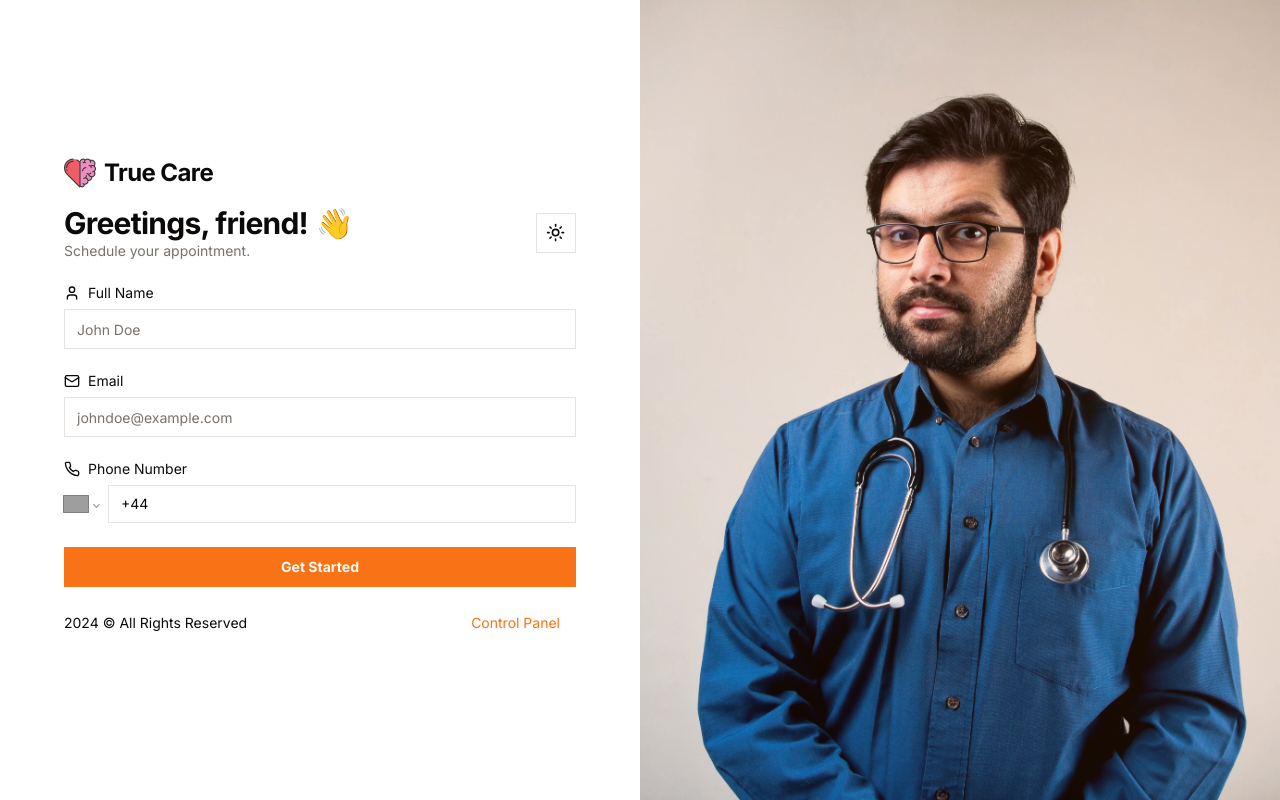
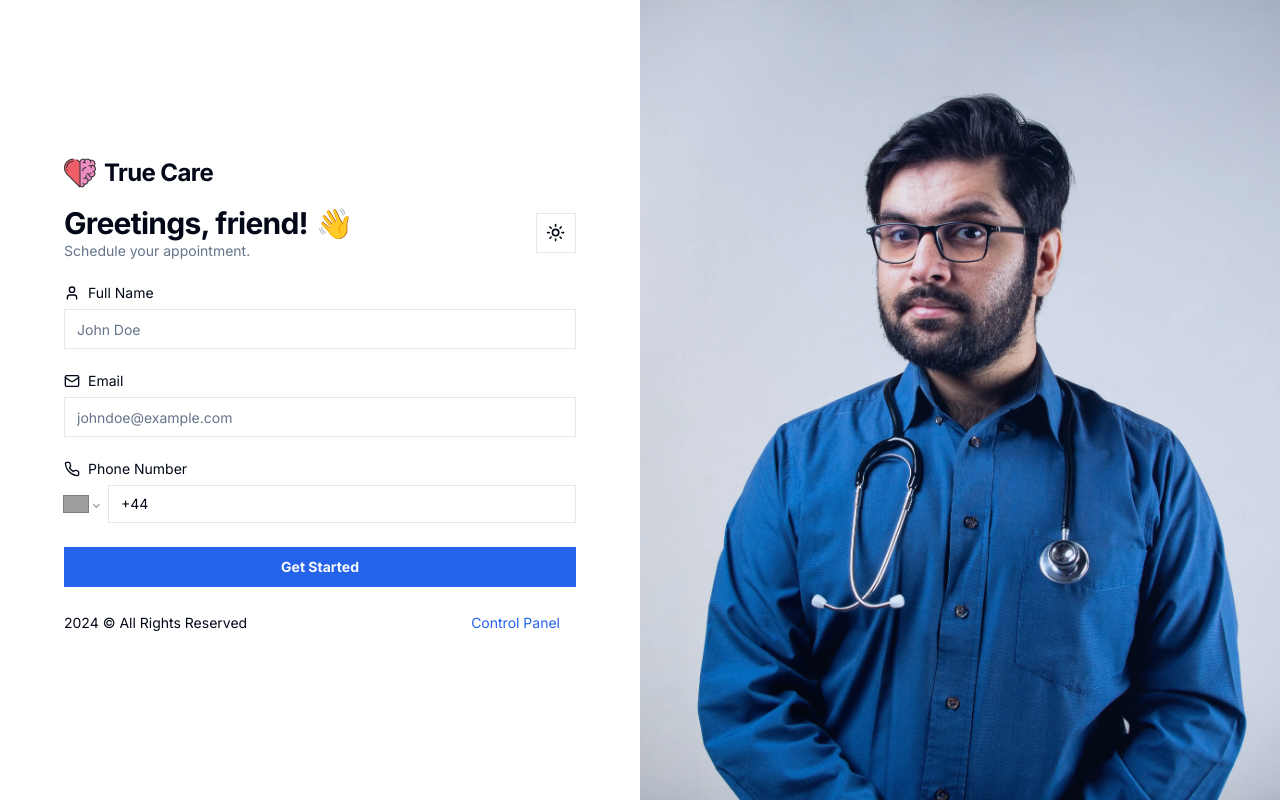
Before and after one commit to imksmv/true-care, a Next.js app: page / in a window 1280 px wide. Built offline with nearby package versions, Linux system fonts and the light colour scheme; no server answers; grey boxes are pictures that could not be loaded.

Commit message:
style/change styles

```diff
--- a/styles/globals.css
+++ b/styles/globals.css
@@ -5,24 +5,24 @@
 @layer base {
   :root {
     --background: 0 0% 100%;
-    --foreground: 20 14.3% 4.1%;
+    --foreground: 222.2 84% 4.9%;
     --card: 0 0% 100%;
-    --card-foreground: 20 14.3% 4.1%;
+    --card-foreground: 222.2 84% 4.9%;
     --popover: 0 0% 100%;
-    --popover-foreground: 20 14.3% 4.1%;
-    --primary: 24.6 95% 53.1%;
-    --primary-foreground: 60 9.1% 97.8%;
-    --secondary: 60 4.8% 95.9%;
-    --secondary-foreground: 24 9.8% 10%;
-    --muted: 60 4.8% 95.9%;
-    --muted-foreground: 25 5.3% 44.7%;
-    --accent: 60 4.8% 95.9%;
-    --accent-foreground: 24 9.8% 10%;
+    --popover-foreground: 222.2 84% 4.9%;
+    --primary: 221.2 83.2% 53.3%;
+    --primary-foreground: 210 40% 98%;
+    --secondary: 210 40% 96.1%;
+    --secondary-foreground: 222.2 47.4% 11.2%;
+    --muted: 210 40% 96.1%;
+    --muted-foreground: 215.4 16.3% 46.9%;
+    --accent: 210 40% 96.1%;
+    --accent-foreground: 222.2 47.4% 11.2%;
     --destructive: 0 84.2% 60.2%;
-    --destructive-foreground: 60 9.1% 97.8%;
-    --border: 20 5.9% 90%;
-    --input: 20 5.9% 90%;
-    --ring: 24.6 95% 53.1%;
+    --destructive-foreground: 210 40% 98%;
+    --border: 214.3 31.8% 91.4%;
+    --input: 214.3 31.8% 91.4%;
+    --ring: 221.2 83.2% 53.3%;
     --radius: 0rem;
     --chart-1: 12 76% 61%;
     --chart-2: 173 58% 39%;
@@ -32,25 +32,25 @@
   }
 
   .dark {
-    --background: 20 14.3% 4.1%;
-    --foreground: 60 9.1% 97.8%;
-    --card: 20 14.3% 4.1%;
-    --card-foreground: 60 9.1% 97.8%;
-    --popover: 20 14.3% 4.1%;
-    --popover-foreground: 60 9.1% 97.8%;
-    --primary: 20.5 90.2% 48.2%;
-    --primary-foreground: 60 9.1% 97.8%;
-    --secondary: 12 6.5% 15.1%;
-    --secondary-foreground: 60 9.1% 97.8%;
-    --muted: 12 6.5% 15.1%;
-    --muted-foreground: 24 5.4% 63.9%;
-    --accent: 12 6.5% 15.1%;
-    --accent-foreground: 60 9.1% 97.8%;
-    --destructive: 0 72.2% 50.6%;
-    --destructive-foreground: 60 9.1% 97.8%;
-    --border: 12 6.5% 15.1%;
-    --input: 12 6.5% 15.1%;
-    --ring: 20.5 90.2% 48.2%;
+    --background: 222.2 84% 4.9%;
+    --foreground: 210 40% 98%;
+    --card: 222.2 84% 4.9%;
+    --card-foreground: 210 40% 98%;
+    --popover: 222.2 84% 4.9%;
+    --popover-foreground: 210 40% 98%;
+    --primary: 217.2 91.2% 59.8%;
+    --primary-foreground: 222.2 47.4% 11.2%;
+    --secondary: 217.2 32.6% 17.5%;
+    --secondary-foreground: 210 40% 98%;
+    --muted: 217.2 32.6% 17.5%;
+    --muted-foreground: 215 20.2% 65.1%;
+    --accent: 217.2 32.6% 17.5%;
+    --accent-foreground: 210 40% 98%;
+    --destructive: 0 62.8% 30.6%;
+    --destructive-foreground: 210 40% 98%;
+    --border: 217.2 32.6% 17.5%;
+    --input: 217.2 32.6% 17.5%;
+    --ring: 224.3 76.3% 48%;
     --chart-1: 220 70% 50%;
     --chart-2: 160 60% 45%;
     --chart-3: 30 80% 55%;
```
